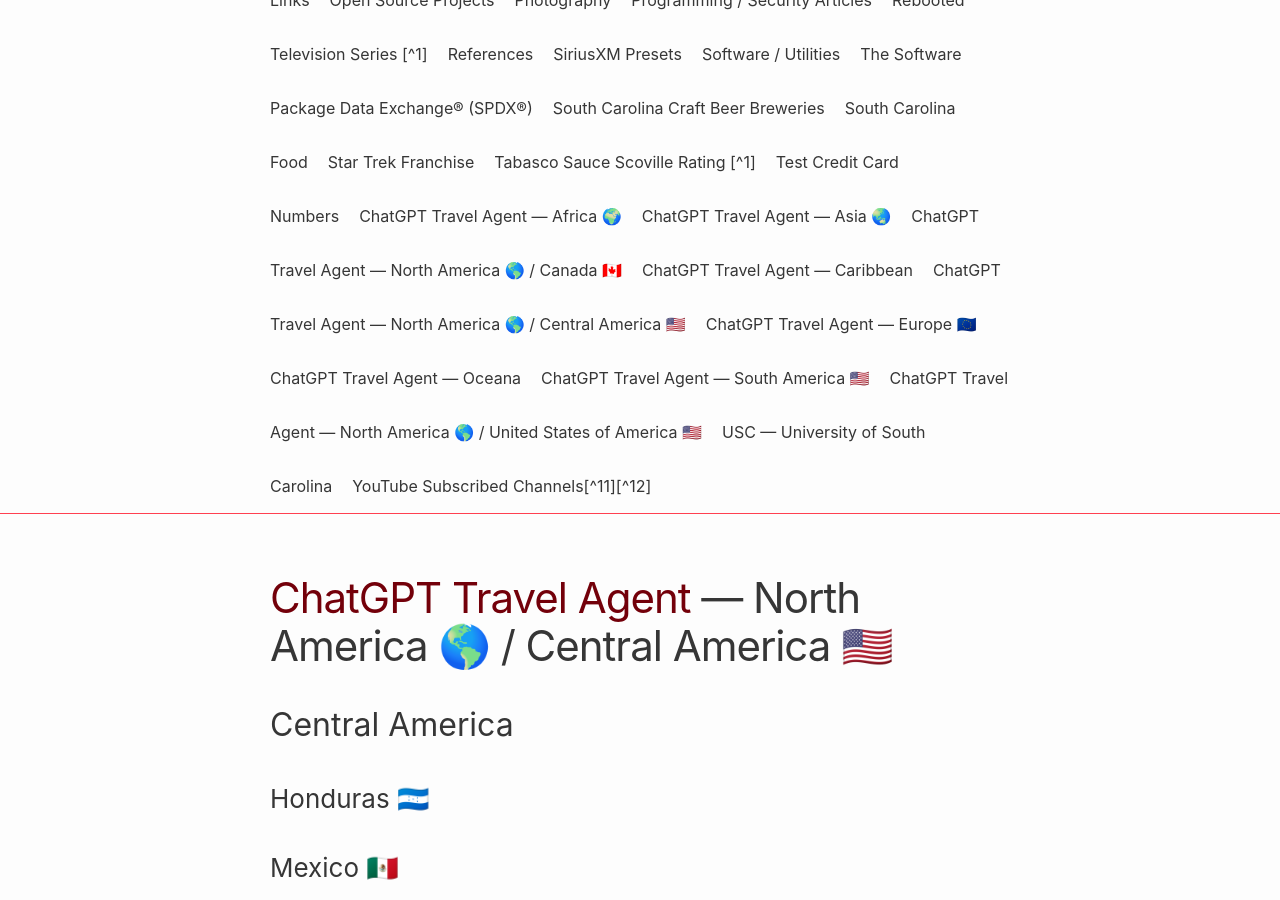
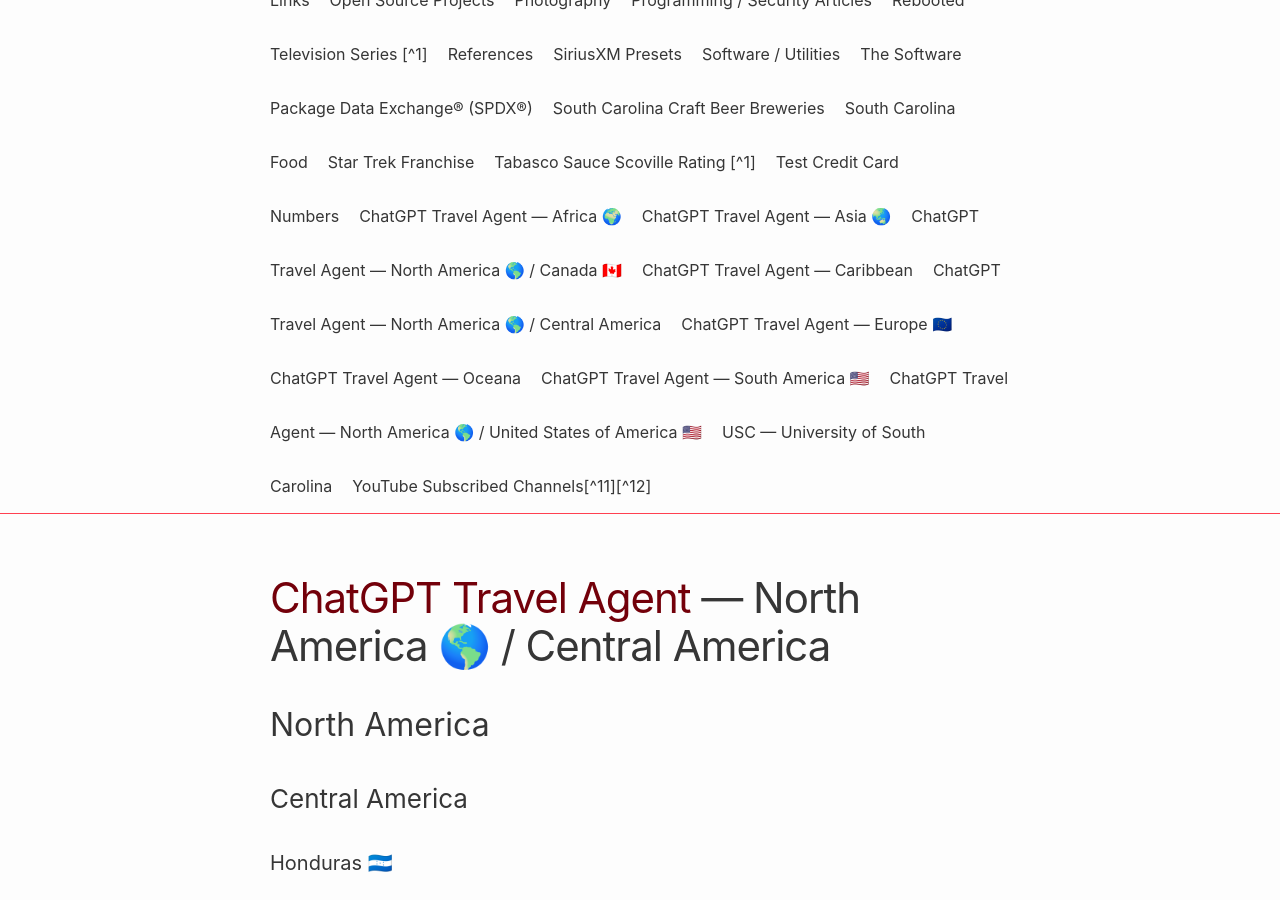
Before and after one commit to RalphHightower/RalphHightower, a Jekyll site: the page built from TravelAgentChatGPT/TravelAgentCentralAmericaChatGPT.md, in a window 1280 px wide and 900 px high, scrolled down 626 px. Built offline with Jekyll 4.4.1, drawn with Linux system fonts in a browser that asks for light colours; our own code applies the rules of GitHub Pages for plain Markdown files.

Commit message:
[docs](doc): add continents, increase country level

```diff
--- a/TravelAgentChatGPT/TravelAgentCentralAmericaChatGPT.md
+++ b/TravelAgentChatGPT/TravelAgentCentralAmericaChatGPT.md
@@ -1,6 +1,7 @@
-# [ChatGPT Travel Agent](https://chat.openai.com/) — North America 🌎 / Central America 🇺🇸
-## Central America
-### Honduras 🇭🇳
-### Mexico 🇲🇽
-### Nicaragua 🇳🇮
-### Panama 🇵🇦
+# [ChatGPT Travel Agent](https://chat.openai.com/) — North America 🌎 / Central America
+## North America
+### Central America
+#### Honduras 🇭🇳
+#### Mexico 🇲🇽
+#### Nicaragua 🇳🇮
+#### Panama 🇵🇦
```
